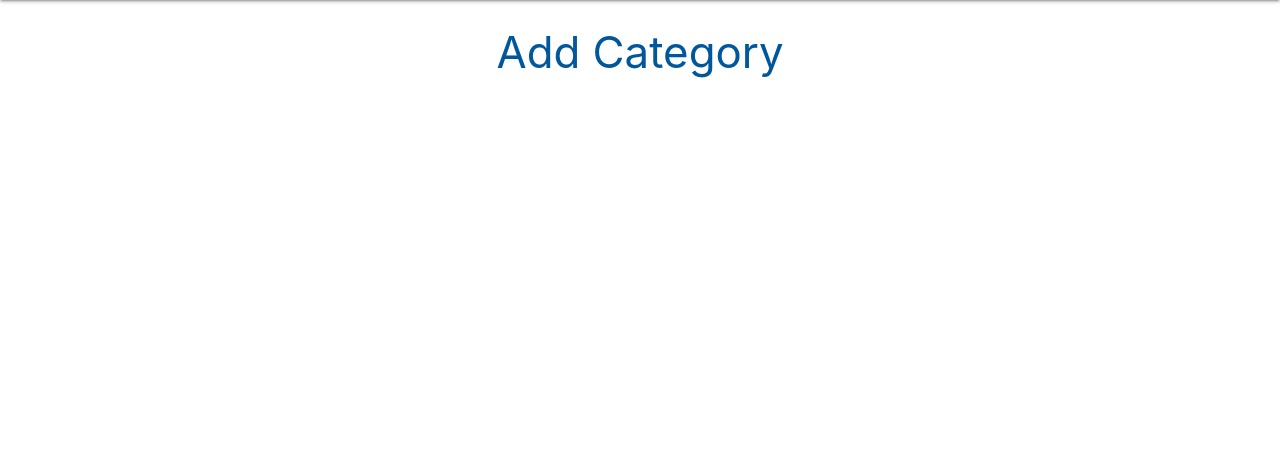
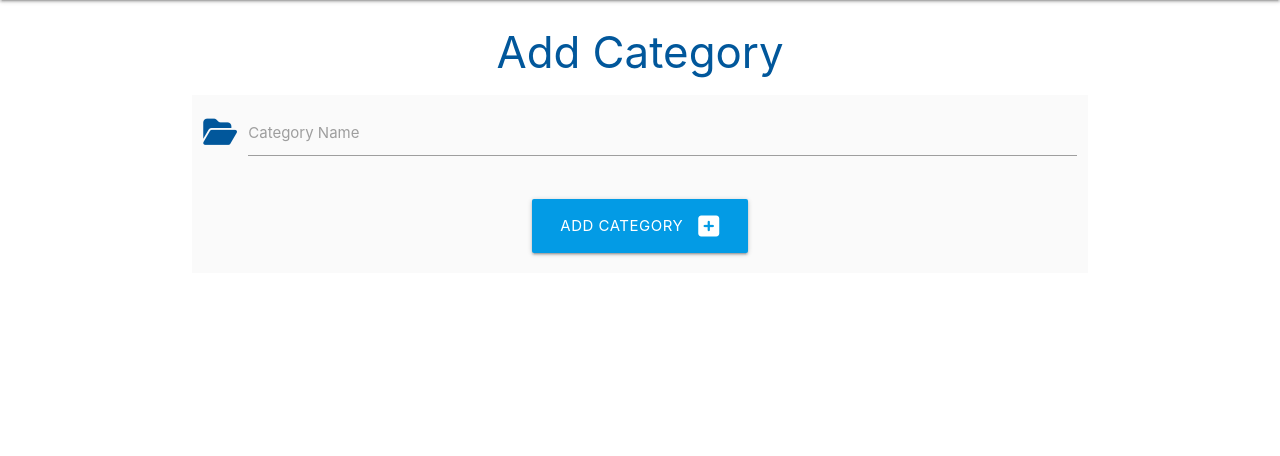
Before and after one commit to DesislavaNaydenova/DBMS_Rpoject, a Flask app: page /add_category in a window 1280 px wide. Shown: the part 64-520 px from the top of the page. Run offline with Flask 2, Linux system fonts and the light colour scheme.

Commit message:
Add a form to add a new category

```diff
--- a/taskmanager/templates/add_category.html
+++ b/taskmanager/templates/add_category.html
@@ -3,4 +3,25 @@
 
 <h3 class="light-blue-text text-darken-4 center-align">Add Category</h3>
 
+<div class="row card-panek grey lighten-5">
+    <form class="col s12" method="POST" action="{{url_for('add_category')}}">
+        <!--category name-->
+        <div class="row">
+            <div class="input-field col s12">
+                <i class="fas fa-folder-open prefix light-blue-text text-darken-4"></i>
+                <input id="category_name" name="category_name" minlength="3" maxlength="25" type="text" class="validate" required>
+                <label for="category_name">Category Name</label>
+            </div>
+        </div>
+        <!--submit button-->
+        <div class="row">
+            <div class="col s12 center-align">
+                <button type="submit" class="btn-large light-blue darken-1">
+                    Add Category <i class="fas fa-plus-square right"></i>
+                </button>
+            </div>
+        </div>
+    </form>
+</div>
+
 {% endblock %}
```
